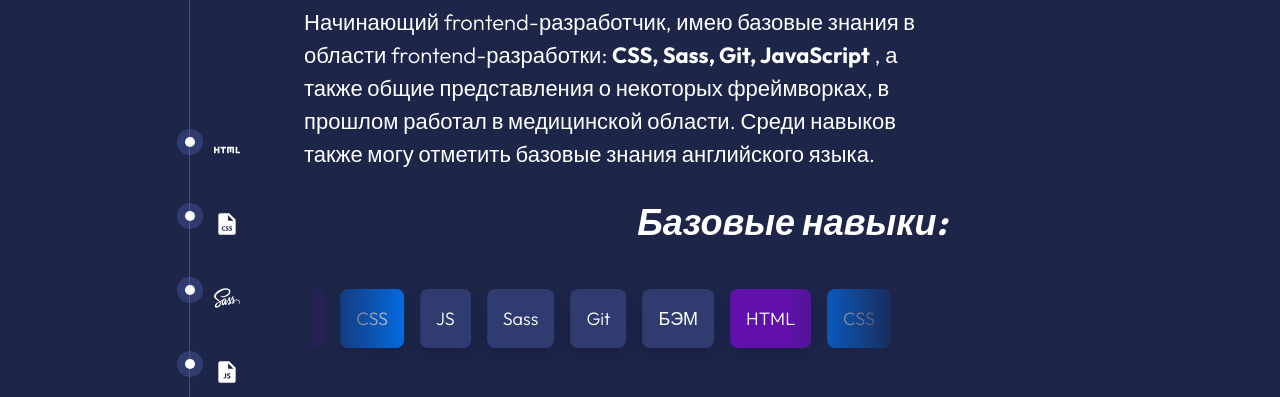
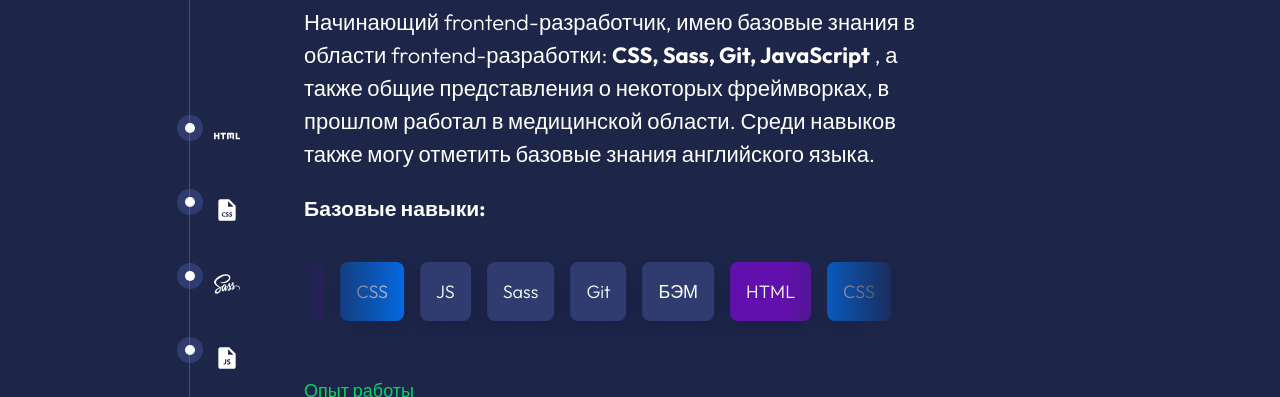
Before and after one commit to IlyaSafronov/resume-variation, a plain HTML site: page index.html in a window 1280 px wide. Shown: the part 150-547 px from the top of the page. Drawn offline with Linux system fonts and the light colour scheme.

Commit message:
made remark

```diff
--- a/index.html
+++ b/index.html
@@ -18,7 +18,7 @@
       <p class="intro">
         Начинающий frontend-разработчик, имею базовые знания в области frontend-разработки: <strong>CSS, Sass, Git, JavaScript</strong> , а также общие представления о некоторых фреймворках, в прошлом работал в медицинской области. Среди навыков также могу отметить базовые знания английского языка.
       </p>
-      <h1 style="text-align: center"><i>Базовые навыки:</i></h1>
+      <h3>Базовые навыки:</h3>
 
       <div class="scroller">
         <ul class="tag-list scroller__inner">
```
